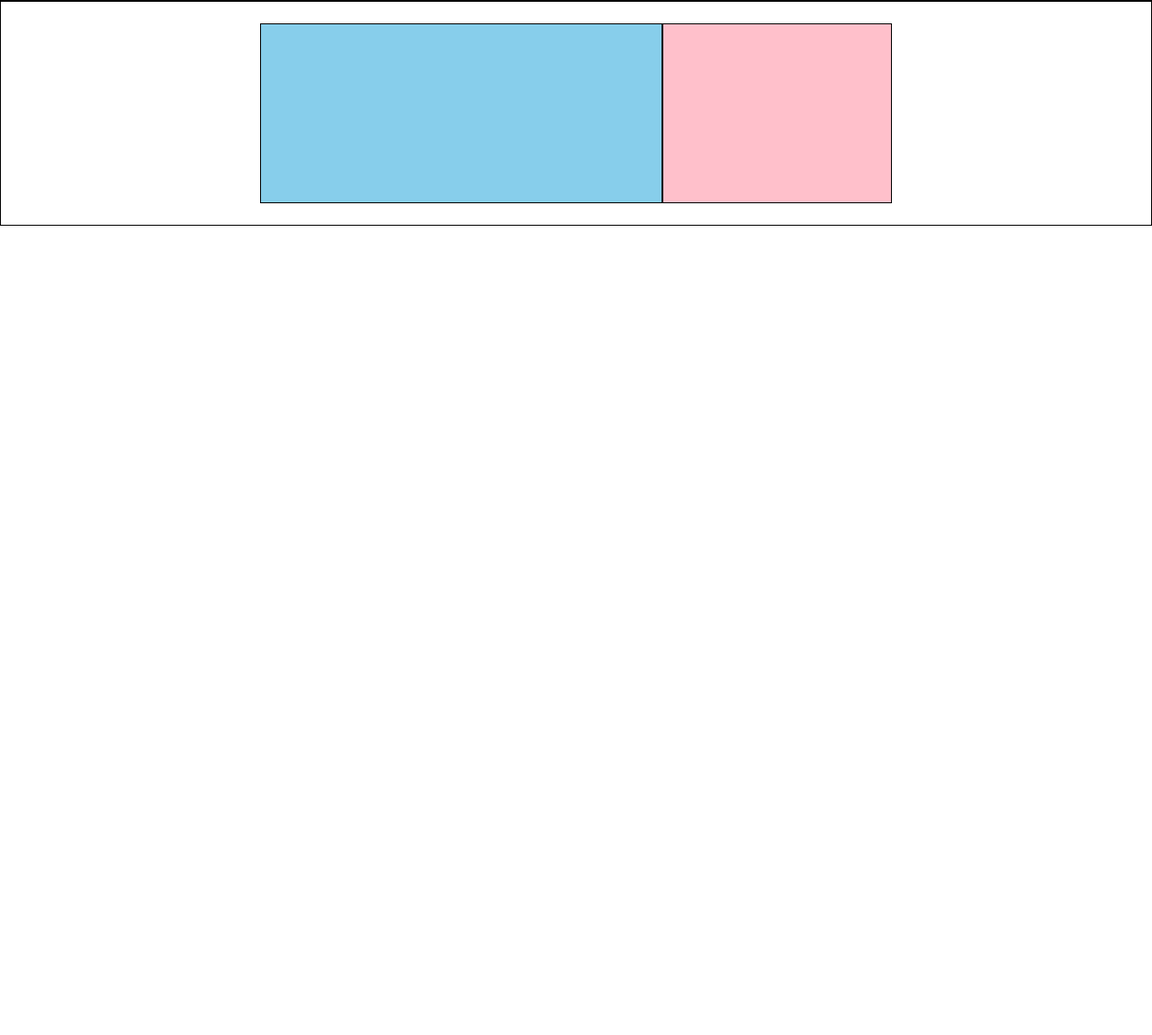
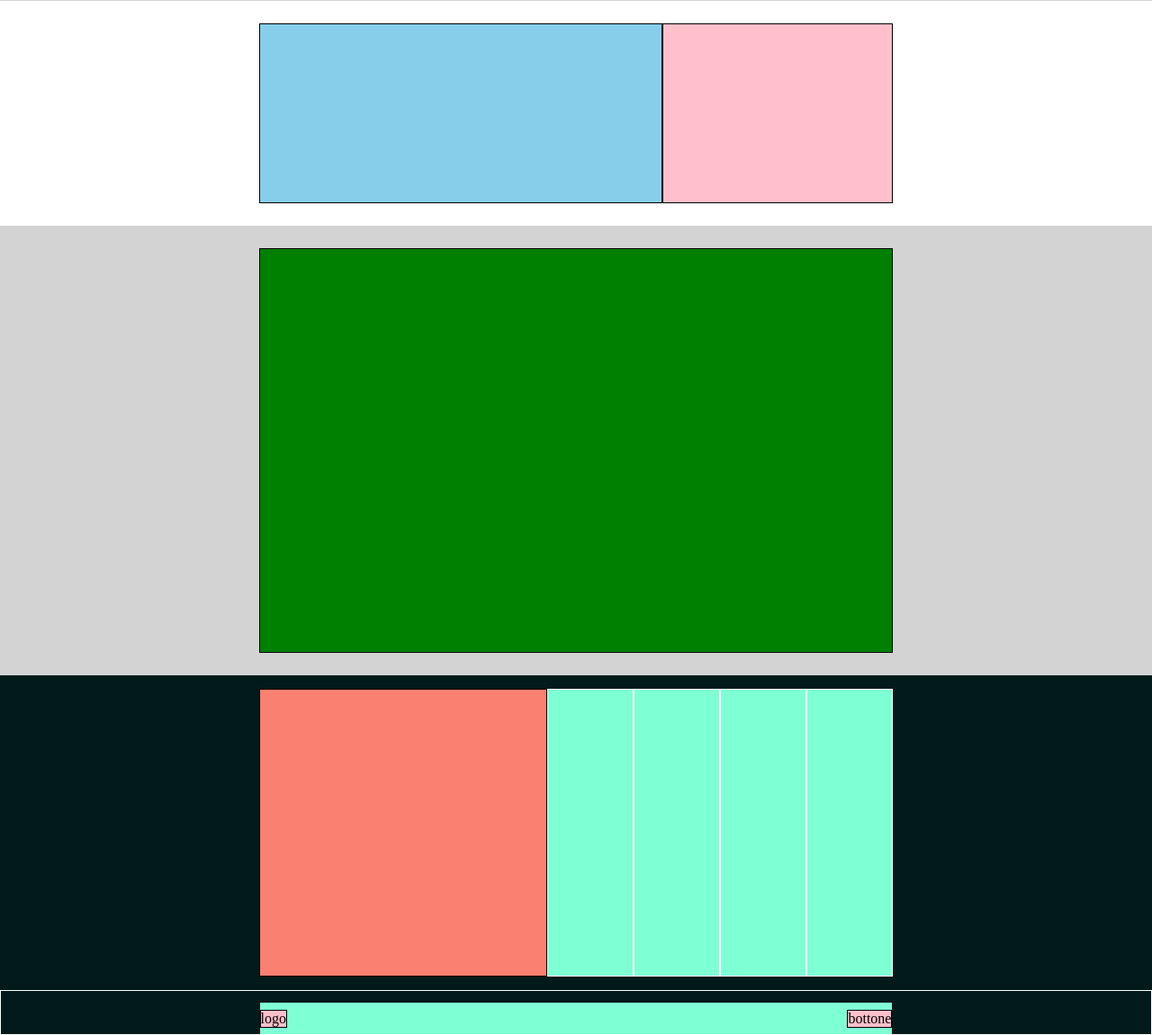
Before and after one commit to Leo9723/htmlcss-struttura-discord, a plain HTML site: page index.html in a window 1280 px wide. Shown: the part 749-1900 px from the top of the page at 90% size. Before the commit the page ends 1000 px from the top, so only its background shows below. Drawn offline with Linux system fonts and the light colour scheme.

Commit message:
termine_struttura

```diff
--- a/css/style.css
+++ b/css/style.css
@@ -25,6 +25,11 @@ header {
 
 .logo, .login {
     width: 20%;
+    padding: 0px 10px;
+}
+.login {
+    display: flex;
+    justify-content: end;
 }
 
 .link {
@@ -61,7 +66,9 @@ li {
 
 .row {
     height: 250px;
-    border: 1px solid black;
+}
+
+.row, .last-main-row, .footer-row {
     display: flex;
     justify-content: center;
     align-items: center;
@@ -82,6 +89,64 @@ li {
     border: 1px solid black;
 }
 
-.gray {
+.gray, .last-main-row {
     background-color: lightgray;
 }
+
+.last-main-row {
+    height: 500px;
+}
+
+.last-main-col {
+    border: 1px solid black;
+    background-color: green;
+    height: 450px;
+    width: 55%;
+}
+
+.footer-row {
+    background-color: rgb(3, 26, 26);
+    height: 350px;
+}
+
+.main-footer-col {
+    height: 320px;
+    border: 1px solid black;
+    width: 25%;
+    background-color: salmon;
+}
+
+.footer-col {
+    height: 320px;
+    border: 1px solid white;
+    width: calc(30% / 4);
+    background-color: aquamarine;
+}
+
+.footer-container {
+    background-color: rgb(3, 26, 26);
+    border: 1px solid white;
+    height: 50px;
+}
+
+.footer-container {
+    display: flex;
+    justify-content: center;
+    align-items: end;
+}
+
+.last-footer-row {
+    display: flex;
+    align-items: center;
+    justify-content: space-between;
+    width: 55%;
+    height: 35px;
+    background-color: aquamarine;
+}
+
+.footer-button {
+    background-color: pink;
+    height: 20px;
+    border: 1px solid black;
+
+}
--- a/index.html
+++ b/index.html
@@ -23,7 +23,7 @@
                     </ul>
                 </div>
                 <div class="login">
-                    login
+                    <div>login</div>
                 </div>
             </div>
         </header>
@@ -44,6 +44,24 @@
                 <div class="col-text"></div>
                 <div class="col-img"></div>
             </div>
+            <div class="last-main-row">
+                <div class="last-main-col"></div>
+            </div>
         </main>
+        <footer>
+            <div class="footer-row">
+                <div class="main-footer-col"></div>
+                <div class="footer-col"></div>
+                <div class="footer-col"></div>
+                <div class="footer-col"></div>
+                <div class="footer-col"></div>
+            </div>
+            <div class="footer-container">
+                <div class="last-footer-row">
+                    <div class="footer-button">logo</div>
+                    <div class="footer-button">bottone</div>
+                </div>
+            </div>
+        </footer>
     </body>
 </html>
```
